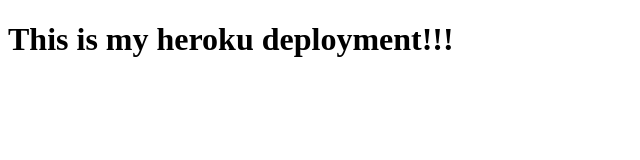
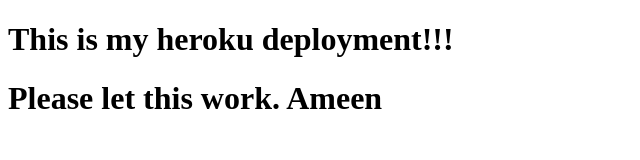
Before and after one commit to Susaid8/deployment-demo, a plain HTML site: page index.html in a window 1280 px wide. Shown: the whole page, without its empty margins (0-640 px from the left). Drawn offline with Linux system fonts and the light colour scheme.

Commit message:
making changes

```diff
--- a/index.html
+++ b/index.html
@@ -8,5 +8,6 @@
 </head>
 <body>
   <h1>This is my heroku deployment!!!</h1>
+  <h1>Please let this work. Ameen</h1>
 </body>
 </html>
```
